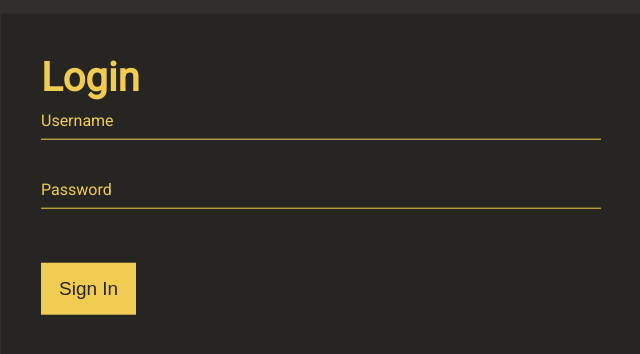
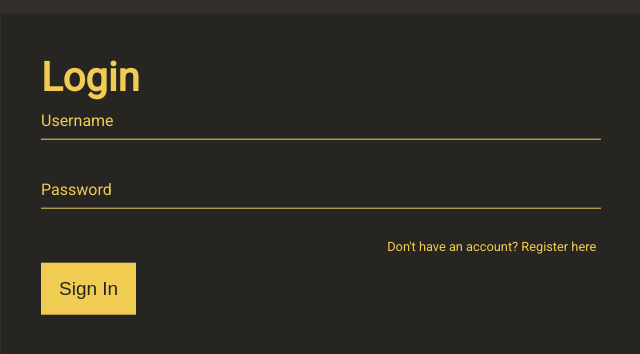
Before and after one commit to TheArtemis/chopstick.js, a Vue app: page /login in a window 1280 px wide. Shown: the part 216-570 px from the top of the page, without its empty margins (319-959 px from the left). Built offline with nearby package versions, Linux system fonts and the light colour scheme.

Commit message:
login redirect

```diff
--- a/src/assets/login.css
+++ b/src/assets/login.css
@@ -60,6 +60,15 @@
     cursor: pointer;
 }
 
+.box a{
+    color: var(--color-primary);
+    font-size: 0.8rem;
+    font-weight: 300;
+    text-decoration: none;
+    position: absolute;
+    right: 7%;
+}
+
 @media screen and (max-width: 460px){
     .box{
         width: 60vh;
--- a/src/pages/Login.vue
+++ b/src/pages/Login.vue
@@ -13,6 +13,7 @@
             </div>
 
             <input type="submit" name="sign-in" value="Sign In">
+            <a href="http://localhost:5173/register" class="reg-redirect">Don't have an account? Register here</a>
         </form>
     </div>
 </template>
```
